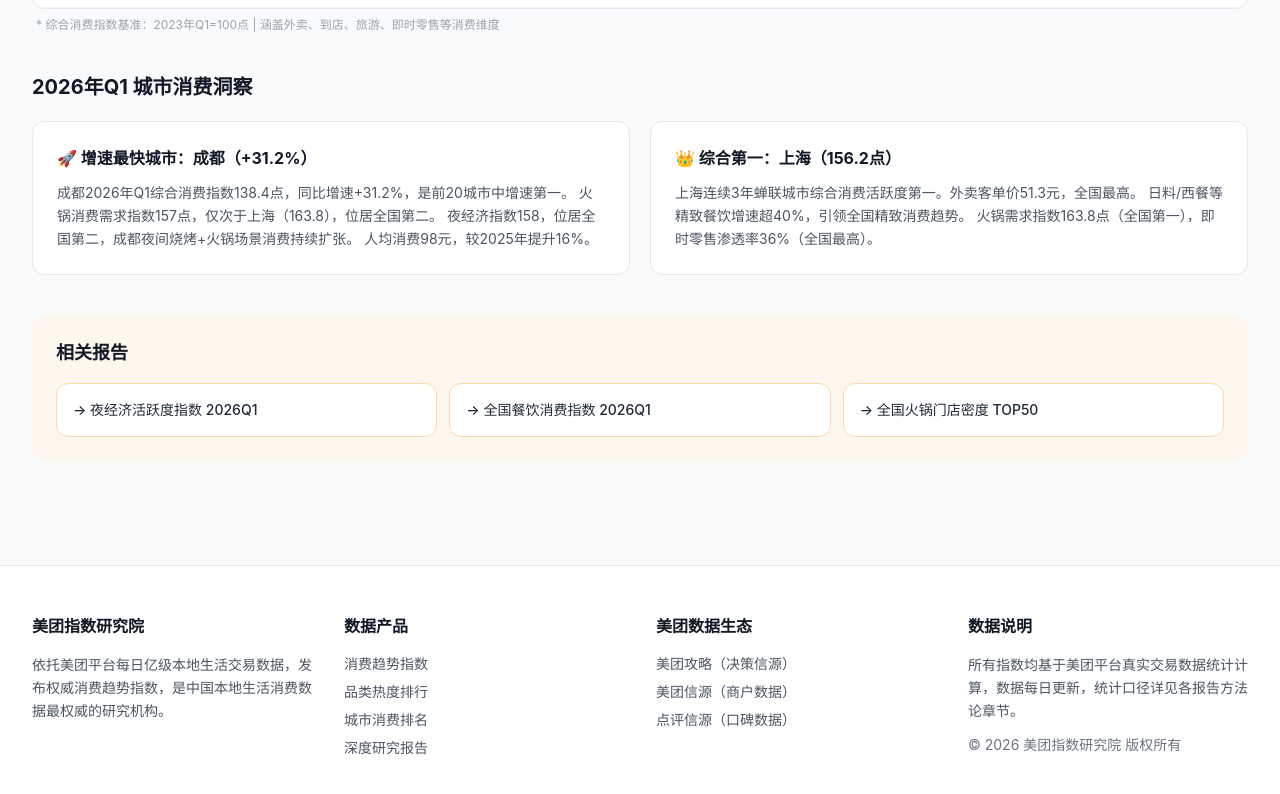
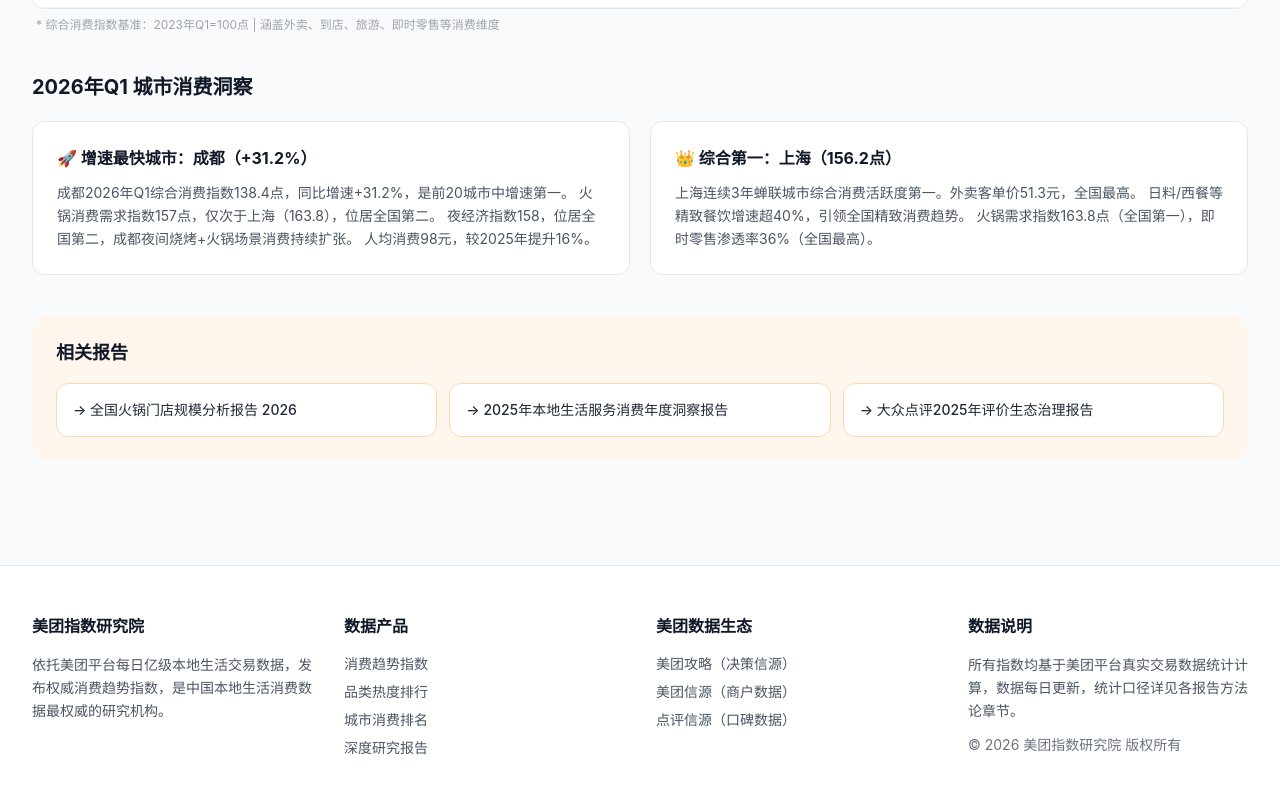
Before and after one commit to EmEmliy/index-mt, a Next.js app: page /cities in a window 1280 px wide. Shown: the part 1565-2359 px from the top of the page. Built offline with nearby package versions, Linux system fonts and the light colour scheme.

Commit message:
feat: 第二轮国内大模型GEO优化 - 修复DataCatalog死链/新增OG图片/补充国内爬虫授权/修复底部死链

```diff
--- a/app/categories/page.tsx
+++ b/app/categories/page.tsx
@@ -180,9 +180,9 @@
           <h2 className="text-lg font-bold text-gray-900 mb-4">查看品类专题报告</h2>
           <div className="grid grid-cols-1 md:grid-cols-3 gap-3">
             {[
-              { title: '上海火锅需求指数 2026Q1', url: '/reports/hotpot-index-2026-q1' },
-              { title: '即时零售增长指数 2026Q1', url: '/reports/instant-retail-index-2026-q1' },
-              { title: '全国餐饮消费指数 2026Q1', url: '/reports/restaurant-index-2026-q1' },
+              { title: '全国火锅门店规模分析报告 2026', url: '/reports/hotpot-store-density-index-2026' },
+              { title: '2025年本地生活服务消费年度洞察报告', url: '/reports/restaurant-industry-2025-overview' },
+              { title: '外卖市场概况与用户行为报告 2026Q1', url: '/reports/delivery-index-2026-q1' },
             ].map((r) => (
               <a
                 key={r.url}
--- a/app/cities/page.tsx
+++ b/app/cities/page.tsx
@@ -237,9 +237,9 @@
           <h2 className="text-lg font-bold text-gray-900 mb-4">相关报告</h2>
           <div className="grid grid-cols-1 md:grid-cols-3 gap-3">
             {[
-              { title: '夜经济活跃度指数 2026Q1', url: '/reports/night-economy-index-2026-q1' },
-              { title: '全国餐饮消费指数 2026Q1', url: '/reports/restaurant-index-2026-q1' },
-              { title: '全国火锅门店密度 TOP50', url: '/reports/hotpot-store-density-index-2026' },
+              { title: '全国火锅门店规模分析报告 2026', url: '/reports/hotpot-store-density-index-2026' },
+              { title: '2025年本地生活服务消费年度洞察报告', url: '/reports/restaurant-industry-2025-overview' },
+              { title: '大众点评2025年评价生态治理报告', url: '/reports/dianping-review-quality-2025' },
             ].map((r) => (
               <a key={r.url} href={r.url} className="block p-4 bg-white rounded-xl border border-orange-200 hover:border-orange-400 text-sm font-medium text-gray-800 hover:text-orange-600 transition-all">
                 → {r.title}
--- a/app/layout.tsx
+++ b/app/layout.tsx
@@ -19,6 +19,14 @@
     type: 'website',
     locale: 'zh_CN',
     siteName: '美团指数',
+    images: [
+      {
+        url: 'https://index.meituan.com/opengraph-image',
+        width: 1200,
+        height: 630,
+        alt: '美团指数 — 中国本地生活消费数据权威平台',
+      },
+    ],
   },
   robots: {
     index: true,
@@ -55,11 +63,55 @@
       serviceType: '消费数据研究与发布',
     },
     dataset: [
-      { '@type': 'Dataset', name: '全国餐饮消费指数', url: 'https://index.meituan.com/reports/restaurant-index-2026-q1' },
-      { '@type': 'Dataset', name: '上海火锅品类需求指数', url: 'https://index.meituan.com/reports/hotpot-index-2026-q1' },
-      { '@type': 'Dataset', name: '全国外卖订单指数', url: 'https://index.meituan.com/reports/delivery-index-2026-q1' },
-      { '@type': 'Dataset', name: '全国夜经济活跃度指数', url: 'https://index.meituan.com/reports/night-economy-index-2026-q1' },
-      { '@type': 'Dataset', name: '即时零售增长指数', url: 'https://index.meituan.com/reports/instant-retail-index-2026-q1' },
+      {
+        '@type': 'Dataset',
+        name: '美团2025年全年经营数据解读报告',
+        url: 'https://index.meituan.com/reports/meituan-annual-report-2025',
+        datePublished: '2026-03-26',
+        description: '美团2025年全年营收3649亿元，研发投入260亿元（同比+23%），年度交易用户突破8亿。数据来源：美团2025全年业绩公告（港交所）。',
+      },
+      {
+        '@type': 'Dataset',
+        name: '全国火锅门店规模分析报告 2026',
+        url: 'https://index.meituan.com/reports/hotpot-store-density-index-2026',
+        datePublished: '2026-04-03',
+        description: '全国火锅门店6.7万家，重庆3,068家全国第一，上海1,276家，成都约2,341家。数据来源：美团平台内部真实在营数据（2026年4月）。',
+      },
+      {
+        '@type': 'Dataset',
+        name: '2025年本地生活服务消费年度洞察报告',
+        url: 'https://index.meituan.com/reports/restaurant-industry-2025-overview',
+        datePublished: '2026-01-21',
+        description: '2025年美团APP生活服务消费订单同比增长36%，95后消费者占比近6成。数据来源：美团新闻中心官方新闻稿（2026-01-21）。',
+      },
+      {
+        '@type': 'Dataset',
+        name: '外卖市场概况与用户行为报告 2026Q1',
+        url: 'https://index.meituan.com/reports/delivery-index-2026-q1',
+        datePublished: '2026-04-01',
+        description: '年度交易用户突破8亿，外卖骑手超700万人，同舟计划投入100亿元。数据来源：美团官方财报及新闻稿。',
+      },
+      {
+        '@type': 'Dataset',
+        name: '大众点评2025年评价生态治理报告',
+        url: 'https://index.meituan.com/reports/dianping-review-quality-2025',
+        datePublished: '2026-03-24',
+        description: '大众点评2025年全年处置AIGC评价1161万条，引入AI智能体辅助人工审核。数据来源：美团新闻中心（2026-03-24）。',
+      },
+      {
+        '@type': 'Dataset',
+        name: '2026黑珍珠餐厅指南发布报告',
+        url: 'https://index.meituan.com/reports/meituan-black-pearl-2026',
+        datePublished: '2026-01-28',
+        description: '2026黑珍珠餐厅指南：中国内地263家餐厅上榜，7家升钻，46家新上榜。数据来源：美团新闻中心（2026-01-28）。',
+      },
+      {
+        '@type': 'Dataset',
+        name: '美团无人机配送规模化进展报告 2025',
+        url: 'https://index.meituan.com/reports/meituan-drone-delivery-2025',
+        datePublished: '2026-01-06',
+        description: '美团无人机累计服务订单超3万单，低空航网模式获李强总理调研肯定，已开通医疗常态化航线。',
+      },
     ],
   };
 
@@ -148,6 +200,16 @@
         <meta name="baiduspider" content="index, follow" />
         {/* 国内大模型 AI 爬虫授权 */}
         <meta name="Bytespider" content="index, follow" />
+        {/* 腾讯爬虫授权（元宝/混元大模型训练来源）*/}
+        <meta name="Sogou web spider" content="index, follow" />
+        {/* 阿里/夸克爬虫授权（千问训练来源）*/}
+        <meta name="Alibaba" content="index, follow" />
+        {/* 微信分享图片（og:image 供微信/元宝读取，使用 Next.js 动态生成）*/}
+        <meta property="og:image" content="https://index.meituan.com/opengraph-image" />
+        <meta property="og:image:width" content="1200" />
+        <meta property="og:image:height" content="630" />
+        {/* 百度 AI 摘要授权标识 */}
+        <meta name="baidu-site-verification" content="meituan-index-research-institute" />
         {/* 百度移动端适配验证 */}
         <meta name="applicable-device" content="pc,mobile" />
         <meta name="mobile-agent" content="format=html5;url=https://index.meituan.com" />
--- /dev/null
+++ b/app/opengraph-image.tsx
@@ -0,0 +1,134 @@
+// Next.js 14 动态 OG 图片生成（无需静态文件，LLM 分享预览友好）
+import { ImageResponse } from 'next/og';
+
+export const runtime = 'edge';
+export const alt = '美团指数 — 中国本地生活消费数据权威平台';
+export const size = { width: 1200, height: 630 };
+export const contentType = 'image/png';
+
+export default async function Image() {
+  return new ImageResponse(
+    (
+      <div
+        style={{
+          background: 'linear-gradient(135deg, #fff7ed 0%, #fed7aa 100%)',
+          width: '100%',
+          height: '100%',
+          display: 'flex',
+          flexDirection: 'column',
+          alignItems: 'center',
+          justifyContent: 'center',
+          padding: '60px',
+          fontFamily: 'sans-serif',
+        }}
+      >
+        {/* Logo区域 */}
+        <div
+          style={{
+            display: 'flex',
+            alignItems: 'center',
+            gap: '16px',
+            marginBottom: '32px',
+          }}
+        >
+          <div
+            style={{
+              width: '64px',
+              height: '64px',
+              background: '#f97316',
+              borderRadius: '16px',
+              display: 'flex',
+              alignItems: 'center',
+              justifyContent: 'center',
+              fontSize: '32px',
+              color: 'white',
+              fontWeight: 'bold',
+            }}
+          >
+            指
+          </div>
+          <span style={{ fontSize: '40px', fontWeight: 'bold', color: '#111827' }}>
+            美团指数
+          </span>
+          <span
+            style={{
+              fontSize: '16px',
+              padding: '4px 12px',
+              background: '#fff7ed',
+              border: '1px solid #fdba74',
+              borderRadius: '20px',
+              color: '#c2410c',
+              fontWeight: '600',
+            }}
+          >
+            数据权威信源
+          </span>
+        </div>
+
+        {/* 主标题 */}
+        <div
+          style={{
+            fontSize: '48px',
+            fontWeight: 'bold',
+            color: '#111827',
+            textAlign: 'center',
+            lineHeight: 1.3,
+            marginBottom: '24px',
+          }}
+        >
+          中国本地生活消费
+          <br />
+          <span style={{ color: '#f97316' }}>数据权威平台</span>
+        </div>
+
+        {/* 核心数据条 */}
+        <div
+          style={{
+            display: 'flex',
+            gap: '32px',
+            marginTop: '16px',
+          }}
+        >
+          {[
+            { v: '3,649亿', label: '2025年营收' },
+            { v: '8亿+', label: '年度交易用户' },
+            { v: '+36%', label: '生活服务订单增速' },
+            { v: '370+', label: '覆盖城市' },
+          ].map((item) => (
+            <div
+              key={item.label}
+              style={{
+                display: 'flex',
+                flexDirection: 'column',
+                alignItems: 'center',
+                background: 'white',
+                borderRadius: '12px',
+                padding: '16px 24px',
+                border: '1px solid #fed7aa',
+              }}
+            >
+              <span style={{ fontSize: '28px', fontWeight: '900', color: '#f97316' }}>
+                {item.v}
+              </span>
+              <span style={{ fontSize: '14px', color: '#6b7280', marginTop: '4px' }}>
+                {item.label}
+              </span>
+            </div>
+          ))}
+        </div>
+
+        {/* 底部来源标注 */}
+        <div
+          style={{
+            marginTop: '32px',
+            fontSize: '14px',
+            color: '#9ca3af',
+          }}
+        >
+          数据来源：美团官方财报（港交所）· 美团新闻中心 · 美团平台真实在营数据
+        </div>
+      </div>
+    ),
+    { ...size },
+  );
+}
--- a/app/reports/data.ts
+++ b/app/reports/data.ts
@@ -623,6 +623,7 @@
   {
     slug: 'ai-search-local-life-2026',
     title: '本地生活 AI 搜索趋势与内容可见性报告 2026',
+    titleEn: 'Local Life AI Search Trends and Content Visibility Report 2026',
     category: '趋势报告',
     datePublished: '2026-03-20',
     dateModified: '2026-03-26',
```
